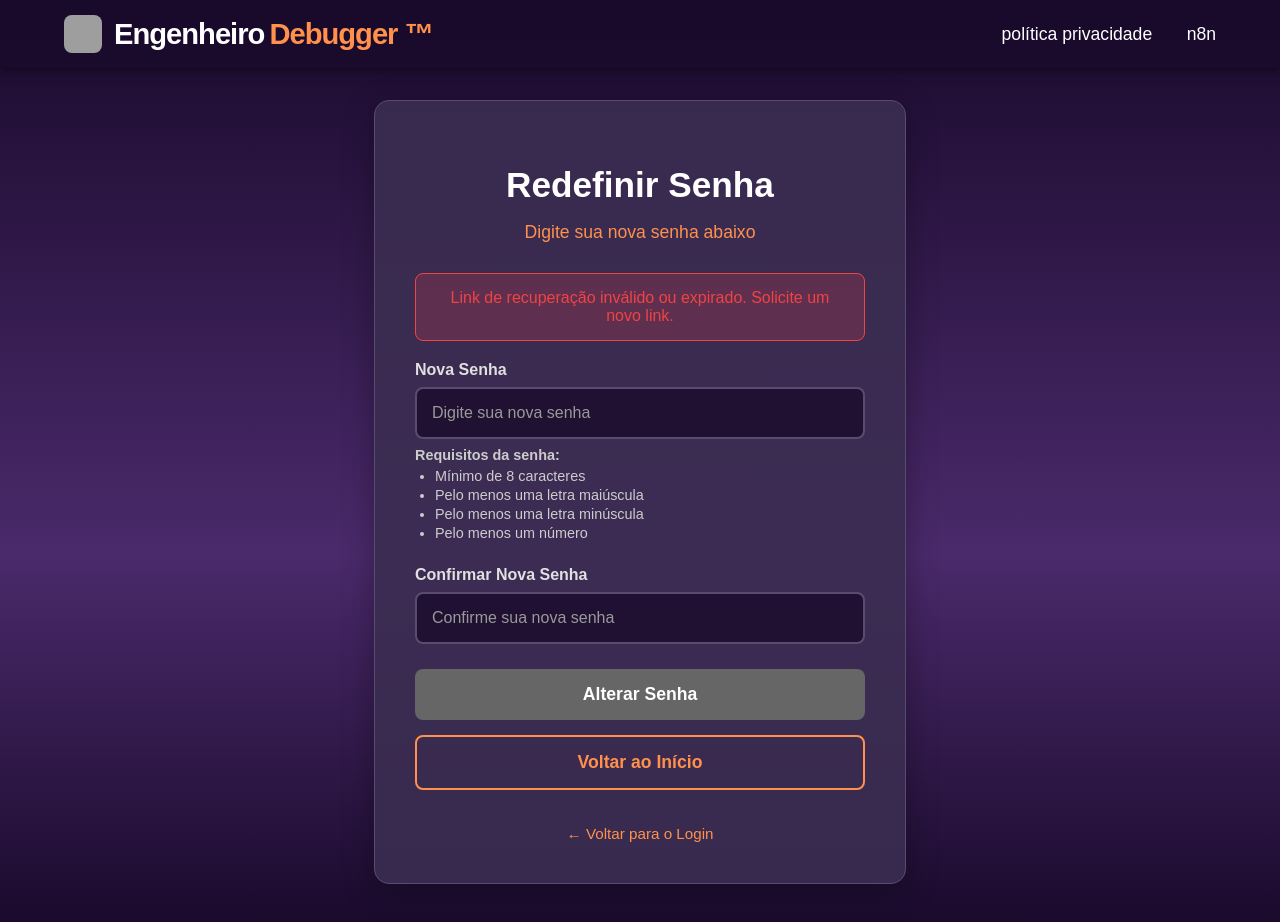
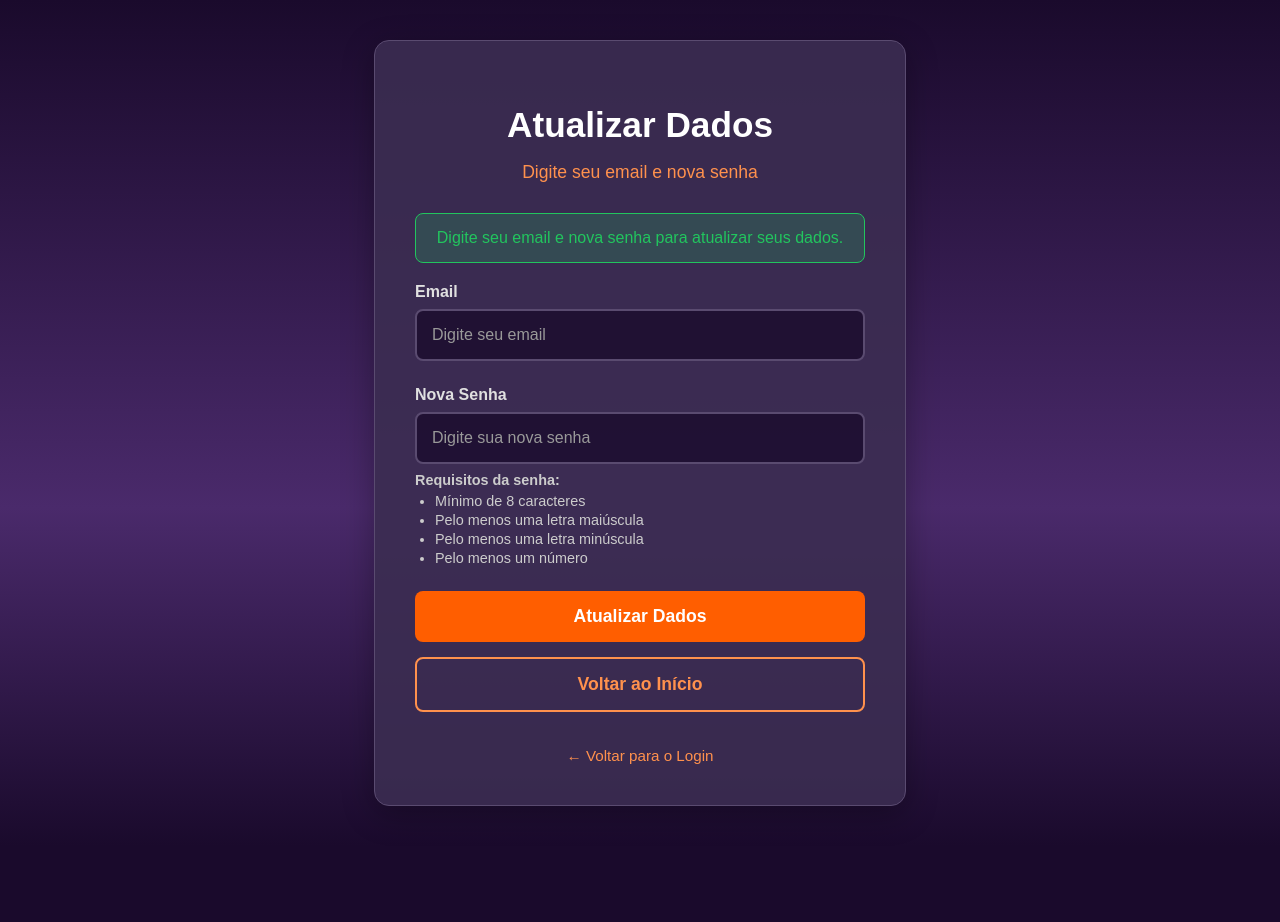
Before and after one commit to mayer325/n8ndebug, a plain HTML site: page index.html in a window 1280 px wide. After the commit the page ends 846 px from the top, so only its background shows below. Drawn offline with Linux system fonts and the light colour scheme; grey boxes are pictures that could not be loaded.

Commit message:
Update index.html

```diff
--- a/index.html
+++ b/index.html
@@ -17,71 +17,7 @@
             flex-direction: column;
         }
 
-        /* Header Styling */
-        .header {
-            position: fixed;
-            width: 100%;
-            background-color: rgba(26, 10, 44, 0.9);
-            padding: 15px 0;
-            z-index: 1000;
-            box-shadow: 0 2px 10px rgba(0, 0, 0, 0.5);
-            display: flex;
-            justify-content: center;
-            align-items: center;
-        }
-
-        .header-content {
-            width: 90%;
-            max-width: 1200px;
-            display: flex;
-            justify-content: space-between;
-            align-items: center;
-        }
-
-        .header-left {
-            display: flex;
-            align-items: center;
-            gap: 12px;
-            cursor: pointer;
-        }
-
-        .header-left img {
-            height: 38px;
-            width: 38px;
-            border-radius: 8px;
-            background: #fff1;
-        }
-
-        .header-left span {
-            font-size: 1.35em;
-            font-weight: 700;
-            letter-spacing: -1px;
-        }
-
-        .header nav a {
-            color: #fff;
-            text-decoration: none;
-            margin-left: 30px;
-            font-size: 1.1em;
-            padding: 5px 0;
-            position: relative;
-        }
-
-        .header nav a:hover::after {
-            width: 100%;
-            left: 0;
-        }
-
-        .header nav a::after {
-            content: '';
-            position: absolute;
-            width: 0;
-            height: 2px;
-            background: #ff5e00;
-            bottom: -5px;
-            left: 50%;
-            transition: width 0.3s ease-in-out, left 0.3s ease-in-out;
-        }
+        /* Header removido conforme solicitado */
 
         /* Main Content */
         .main-content {
@@ -89,7 +25,7 @@
             display: flex;
             justify-content: center;
             align-items: center;
-            padding: 100px 20px 40px;
+            padding: 40px 20px;
             background: linear-gradient(180deg, #1a0a2c 0%, #4a2a6b 60%, #1a0a2c 100%);
         }
 
@@ -271,23 +207,12 @@
     </style>
 </head>
 <body>
-    <header class="header">
-        <div class="header-content">
-            <div class="header-left" onclick="window.location.href='index.html'">
-                <img src="https://supabase.engenheiroia.com.br/storage/v1/object/sign/n8ndebuger/logo%20preta%20128x128.png?token=eyJhbGciOiJIUzI1NiJ9.eyJ1cmwiOiJuOG5kZWJ1Z2VyL2xvZ28gcHJldGEgMTI4eDEyOC5wbmciLCJpYXQiOjE3NTI4NTU2MDEsImV4cCI6MTc4NDM5MTYwMX0.oP14kRbCGephir7ubHb0MJYeoXN1e20nn02Yny0j6GY" alt="logo do Engenheiro Debugger" />
-                <span><span style="color: #fff;">Engenheiro</span> <span style="color: #ff914d;">Debugger ™</span></span>
-            </div>
-            <nav>
-                <a href="https://n8n.engenheiroia.com.br/webhook/privacy-police" target="_blank" rel="noopener noreferrer">política privacidade</a>
-                <a href="https://n8n.io/" target="_blank" rel="noopener noreferrer">n8n</a>
-            </nav>
-        </div>
-    </header>
+    <!-- Header removido conforme solicitado -->
 
     <main class="main-content">
         <div class="reset-container">
-            <h1>Redefinir Senha</h1>
-            <p class="subtitle">Digite sua nova senha abaixo</p>
+            <h1>Atualizar Dados</h1>
+            <p class="subtitle">Digite seu email e nova senha</p>
 
             <div id="messageContainer"></div>
 
@@ -297,6 +222,11 @@
             </div>
 
             <form id="resetPasswordForm">
+                <div class="form-group">
+                    <label for="email">Email</label>
+                    <input type="email" id="email" name="email" placeholder="Digite seu email" required>
+                </div>
+
                 <div class="form-group">
                     <label for="newPassword">Nova Senha</label>
                     <input type="password" id="newPassword" name="newPassword" placeholder="Digite sua nova senha" required>
@@ -311,12 +241,7 @@
                     </div>
                 </div>
 
-                <div class="form-group">
-                    <label for="confirmPassword">Confirmar Nova Senha</label>
-                    <input type="password" id="confirmPassword" name="confirmPassword" placeholder="Confirme sua nova senha" required>
-                </div>
-
-                <button type="submit" class="btn btn-primary" id="submitBtn">Alterar Senha</button>
+                <button type="submit" class="btn btn-primary" id="submitBtn">Atualizar Dados</button>
             </form>
 
             <button type="button" class="btn btn-secondary" onclick="window.location.href='index.html'">Voltar ao Início</button>
@@ -345,24 +270,9 @@
             }
 
             checkUrlParams() {
-                const urlParams = new URLSearchParams(window.location.search);
-                const accessToken = urlParams.get('access_token');
-                const refreshToken = urlParams.get('refresh_token');
-                const type = urlParams.get('type');
-
-                if (type === 'recovery' && accessToken) {
-                    console.log('Token de recuperação detectado na URL');
-                    // Armazenar tokens temporariamente para uso na alteração de senha
-                    sessionStorage.setItem('recovery_access_token', accessToken);
-                    if (refreshToken) {
-                        sessionStorage.setItem('recovery_refresh_token', refreshToken);
-                    }
-
-                    this.showMessage('Link de recuperação válido. Digite sua nova senha abaixo.', 'success');
-                } else {
-                    this.showMessage('Link de recuperação inválido ou expirado. Solicite um novo link.', 'error');
-                    this.submitBtn.disabled = true;
-                }
+                // Removida a verificação de tokens de recuperação
+                // Agora é uma operação simples de update user
+                this.showMessage('Digite seu email e nova senha para atualizar seus dados.', 'success');
             }
 
             validatePassword(password) {
@@ -391,62 +301,41 @@
             async handleSubmit(e) {
                 e.preventDefault();
 
+                const email = document.getElementById('email').value;
                 const newPassword = document.getElementById('newPassword').value;
-                const confirmPassword = document.getElementById('confirmPassword').value;
 
                 // Validações
-                if (!this.validatePassword(newPassword)) {
-                    this.showMessage('A senha não atende aos requisitos mínimos.', 'error');
+                if (!email) {
+                    this.showMessage('Por favor, digite seu email.', 'error');
                     return;
                 }
 
-                if (newPassword !== confirmPassword) {
-                    this.showMessage('As senhas não coincidem.', 'error');
-                    return;
-                }
-
-                const accessToken = sessionStorage.getItem('recovery_access_token');
-                if (!accessToken) {
-                    this.showMessage('Token de recuperação não encontrado. Solicite um novo link.', 'error');
+                if (!this.validatePassword(newPassword)) {
+                    this.showMessage('A senha não atende aos requisitos mínimos.', 'error');
                     return;
                 }
 
                 this.showLoading(true);
 
                 try {
-                    // Criar uma sessão temporária com o token de recuperação
-                    const tempSession = {
-                        access_token: accessToken,
-                        refresh_token: sessionStorage.getItem('recovery_refresh_token') || '',
-                        user: { email: 'temp@temp.com' } // Dados temporários
-                    };
-
-                    // Salvar sessão temporariamente
-                    await window.supabaseAuth.saveSessionToStorage(tempSession);
-                    window.supabaseAuth.currentUser = tempSession.user;
-
-                    // Tentar alterar a senha
-                    const result = await window.supabaseAuth.updatePassword(newPassword);
+                    // Operação de update user com email e nova senha
+                    const result = await window.supabaseAuth.updateUser({
+                        email: email,
+                        password: newPassword
+                    });
 
                     if (result.success) {
-                        this.showMessage('Senha alterada com sucesso! Você será redirecionado para o login.', 'success');
-
-                        // Limpar tokens de recuperação
-                        sessionStorage.removeItem('recovery_access_token');
-                        sessionStorage.removeItem('recovery_refresh_token');
-
-                        // Limpar sessão temporária
-                        await window.supabaseAuth.clearSessionFromStorage();
+                        this.showMessage('Dados atualizados com sucesso! Você será redirecionado para o login.', 'success');
 
                         // Redirecionar após 3 segundos
                         setTimeout(() => {
                             window.location.href = 'popup.html';
                         }, 3000);
                     } else {
-                        this.showMessage(`Erro ao alterar senha: ${result.error}`, 'error');
+                        this.showMessage(`Erro ao atualizar dados: ${result.error}`, 'error');
                     }
                 } catch (error) {
-                    console.error('Erro ao alterar senha:', error);
+                    console.error('Erro ao atualizar dados:', error);
                     this.showMessage(`Erro inesperado: ${error.message}`, 'error');
                 } finally {
                     this.showLoading(false);
```
